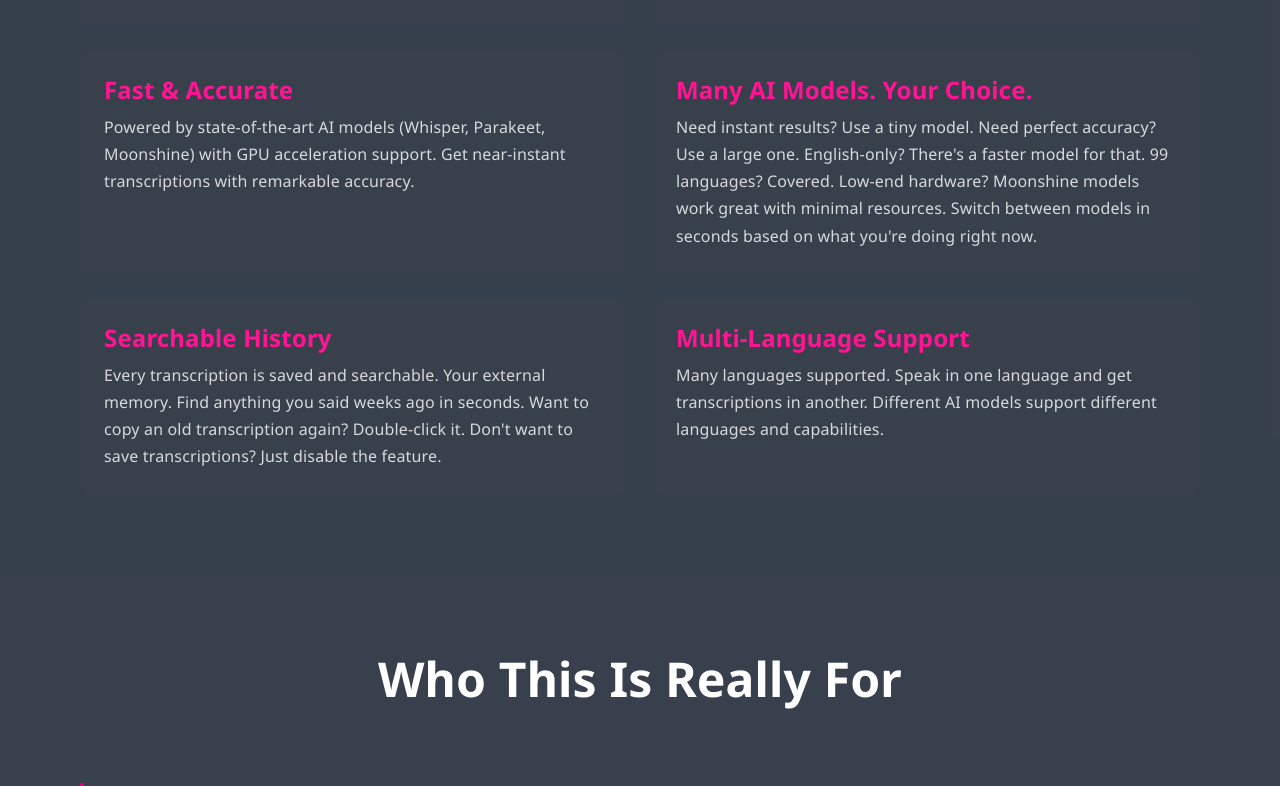
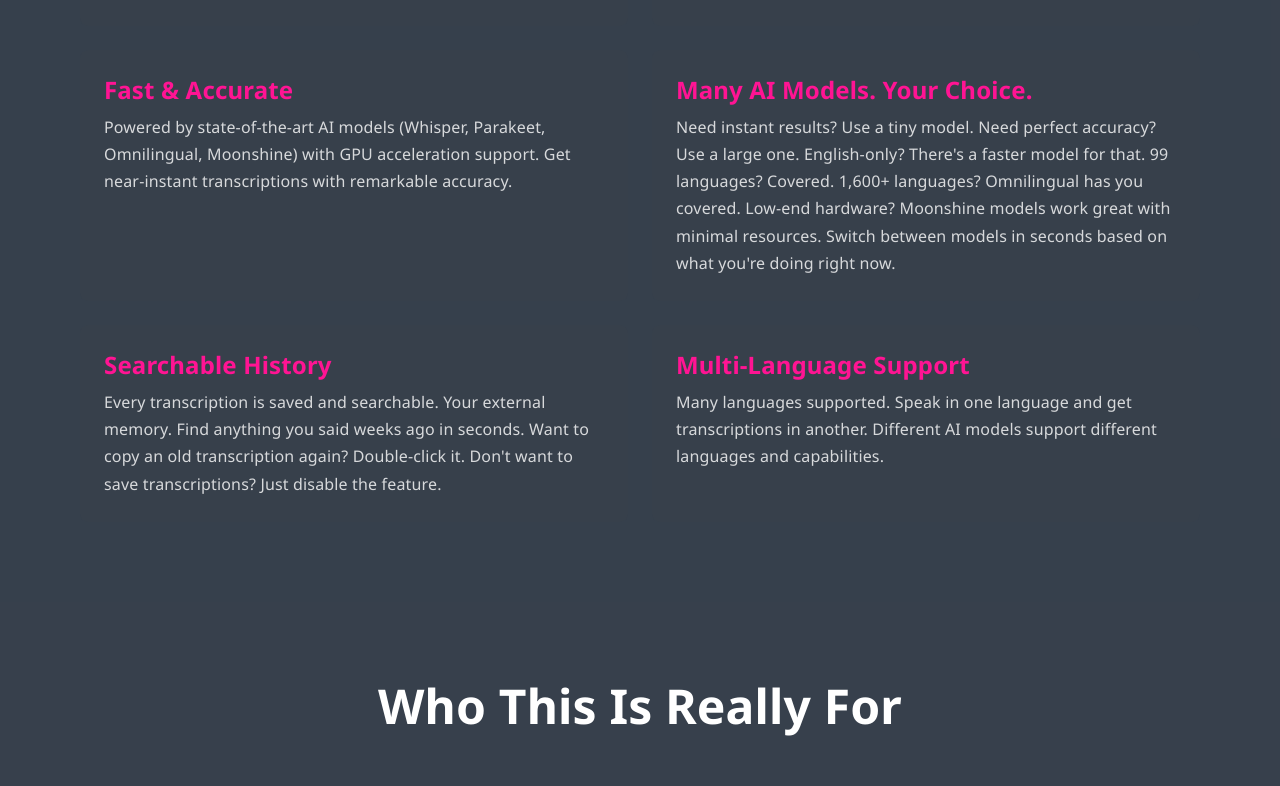
Before and after one commit to DeveloPassion/knowii-voice-ai-website, a React (Vite) app: page /#/ in a window 1280 px wide. Shown: the part 8707-9493 px from the top of the page. Built offline with nearby package versions, Linux system fonts and the light colour scheme.

Commit message:
docs(all): mentioned omnilintgual

```diff
--- a/src/pages/home.tsx
+++ b/src/pages/home.tsx
@@ -286,9 +286,9 @@ const HomePage: React.FC = () => {
                                 Fast & Accurate
                             </h3>
                             <p className='text-primary/80'>
-                                Powered by state-of-the-art AI models (Whisper, Parakeet, Moonshine)
-                                with GPU acceleration support. Get near-instant transcriptions with
-                                remarkable accuracy.
+                                Powered by state-of-the-art AI models (Whisper, Parakeet,
+                                Omnilingual, Moonshine) with GPU acceleration support. Get
+                                near-instant transcriptions with remarkable accuracy.
                             </p>
                         </div>
 
@@ -299,9 +299,10 @@ const HomePage: React.FC = () => {
                             <p className='text-primary/80'>
                                 Need instant results? Use a tiny model. Need perfect accuracy? Use a
                                 large one. English-only? There's a faster model for that. 99
-                                languages? Covered. Low-end hardware? Moonshine models work great
-                                with minimal resources. Switch between models in seconds based on
-                                what you're doing right now.
+                                languages? Covered. 1,600+ languages? Omnilingual has you covered.
+                                Low-end hardware? Moonshine models work great with minimal
+                                resources. Switch between models in seconds based on what you're
+                                doing right now.
                             </p>
                         </div>
 
@@ -626,9 +627,10 @@ const HomePage: React.FC = () => {
                     <div className='text-primary/80 space-y-6 text-lg'>
                         <p>
                             Knowii Voice AI uses state-of-the-art speech recognition AI models such
-                            as <strong>Whisper</strong>, <strong>Parakeet</strong>, and{' '}
-                            <strong>Moonshine</strong>. The same technology that powers professional
-                            transcription services, but running locally on your computer.
+                            as <strong>Whisper</strong>, <strong>Parakeet</strong>,{' '}
+                            <strong>Omnilingual</strong>, and <strong>Moonshine</strong>. The same
+                            technology that powers professional transcription services, but running
+                            locally on your computer.
                         </p>
                         <p>
                             You download the model once (100 MB to 10 GB depending on which model
@@ -663,6 +665,10 @@ const HomePage: React.FC = () => {
                                 <li>
                                     <strong>English-only variants</strong> - Optimized for English,
                                     even faster
+                                </li>
+                                <li>
+                                    <strong>Omnilingual models</strong> - 1,600+ languages with
+                                    automatic detection
                                 </li>
                                 <li>
                                     <strong>Moonshine models</strong> - Ultra-lightweight, perfect
@@ -911,7 +917,7 @@ const HomePage: React.FC = () => {
                             },
                             {
                                 q: 'What languages are supported?',
-                                a: 'Depends on the model. Multi-language Whisper models support 99 languages. Parakeet supports 25 European languages. Moonshine offers lightweight models for English, Arabic, Chinese, Japanese, Korean, Ukrainian, and Vietnamese. English-only Whisper variants are optimized specifically for English and run faster. Pick the model that matches what you need.'
+                                a: 'Depends on the model. Omnilingual models support 1,600+ languages with automatic detection. Multi-language Whisper models support 99 languages. Parakeet supports 25 European languages. Moonshine offers lightweight models for English, Arabic, Chinese, Japanese, Korean, Ukrainian, and Vietnamese. English-only Whisper variants are optimized specifically for English and run faster. Pick the model that matches what you need.'
                             },
                             {
                                 q: 'Will this work on my computer?',
```
